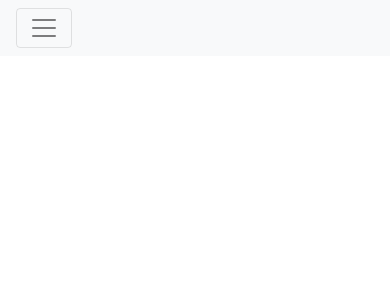
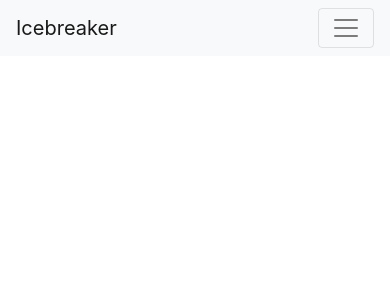
Before and after one commit to apreece13/icebreaker-react, a React (Create React App) app: page / in a window 390 px wide. Shown: the top 300 px of the page. Built offline with nearby package versions, Linux system fonts and the light colour scheme.

Commit message:
made the navbar responsive. navbar brand does not collapse

```diff
--- a/src/Components/nav/IceNavbar.js
+++ b/src/Components/nav/IceNavbar.js
@@ -8,22 +8,21 @@ class IceNavbar extends Component {
     render (){
         return (
             <>
-                <Navbar className="icebreaker-navbar" expand="lg" bg="light">
+                <Navbar collapseOnSelect className="icebreaker-navbar" expand="lg" bg="light">
+                    {/* Logo/Title */}
+                    <Navbar.Brand href="#">Icebreaker</Navbar.Brand>
+
+                    {/* Navbar responsive settings */}
                     <Navbar.Toggle aria-controls="responsive-navbar-nav" />
                     <Navbar.Collapse id="responsive-navbar-nav">
 
-                        {/* Logo/Title */}
-                        <Navbar.Brand href="#">Icebreaker</Navbar.Brand>
 
                         {/* Left Section */}
                         <Nav className="mr-auto">
                             {/* Companies Dropdown */}
                             <NavDropdown title="Companies" id="collasible-nav-dropdown-company" active="false">
                                 <NavDropdown.Item href="#action/3.1">Find A Company</NavDropdown.Item>
-                                <NavDropdown.Item href="#action/3.2">Another action</NavDropdown.Item>
-                                <NavDropdown.Item href="#action/3.3">Something</NavDropdown.Item>
-                                <NavDropdown.Divider />
-                                <NavDropdown.Item href="#action/3.4">Separated link</NavDropdown.Item>
+                                <NavDropdown.Item href="#action/3.2">Compare Companies</NavDropdown.Item>
                             </NavDropdown>
 
                             {/* Job Seekers Dropdown */}
```
